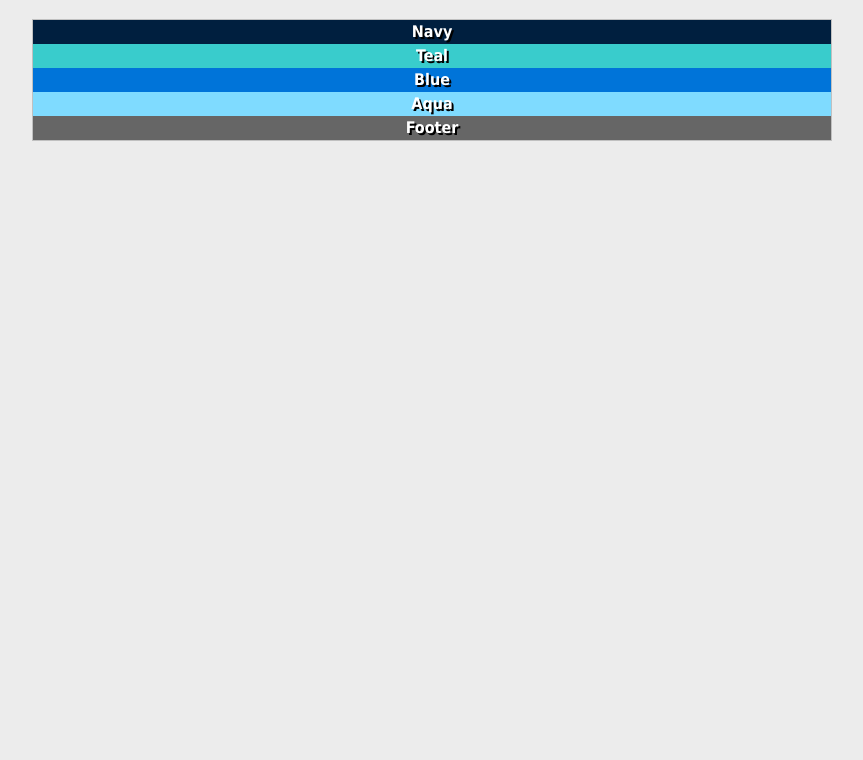
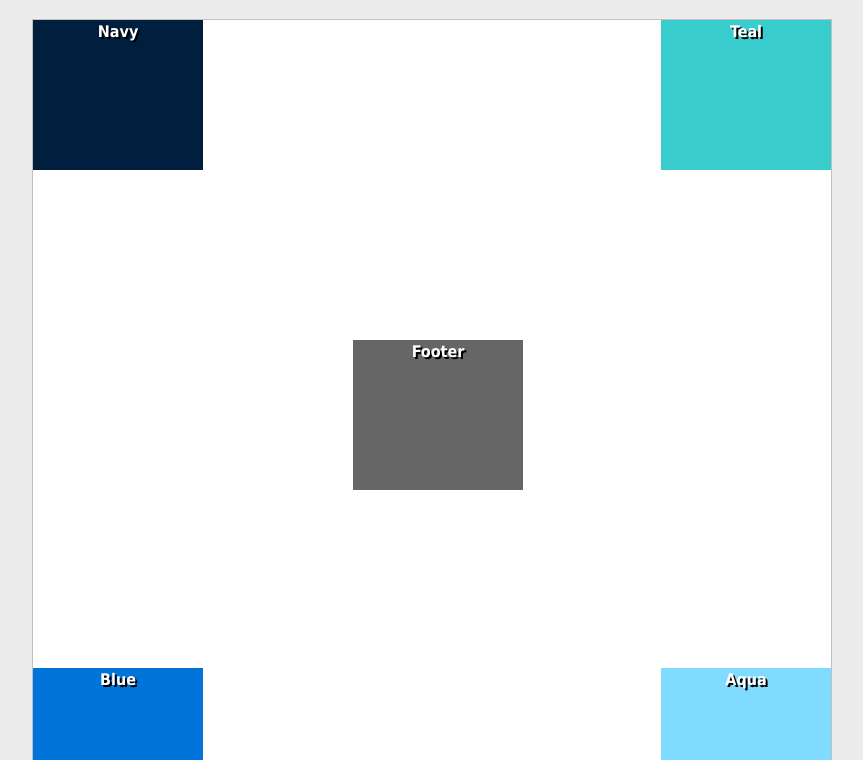
Before and after one commit to SanketBhangale1803/ifsc-1310, a plain HTML site: page position-lab/absolute-2.html in a window 1280 px wide. Shown: the part 148-908 px from the top of the page, without its empty margins (208-1071 px from the left). Before the commit the page ends 800 px from the top, so only its background shows below. Drawn offline with Linux system fonts and the light colour scheme.

Commit message:
Positioning Labs

```diff
--- a/position-lab/absolute-2.html
+++ b/position-lab/absolute-2.html
@@ -31,21 +31,48 @@
       margin-right: auto;
       margin-left: auto;
       text-shadow: 2px 2px #000;
+      position: relative;
+      height:800px;
     }
     #navy {
       background-color: #001f3f;
+      width: 170px;
+      height: 150px;
+      position: absolute;
+      top: 0;
+      left: 0;
     }
     #teal {
       background-color: #39CCCC;
+      width: 170px;
+      height:150px;
+      position: absolute;
+      top: 0;
+      right: 0;
     }
     #blue {
       background-color: #0074D9;
+      width: 170px;
+      height:150px;
+      position: absolute;
+      bottom: 0;
+      left: 0;
     }
     #aqua {
       background-color: #7FDBFF;
+      width: 170px;
+      height:150px;
+      position: absolute;
+      bottom: 0;
+      right: 0;
     }
     #footer {
       background-color: #666;
+      width:170px;
+      height:150px;
+      margin-top:320px;
+      margin-left:320px;
+
     }
     h1 {
       color: #000;
@@ -55,7 +82,7 @@
   </style>
 </head>
 <body>
-  <h1>Exercise</h1>
+  <h1>Absolute 2</h1>
   <section id="wrapper">
     <div id="navy">Navy</div>
     <div id="teal">Teal</div>
```
